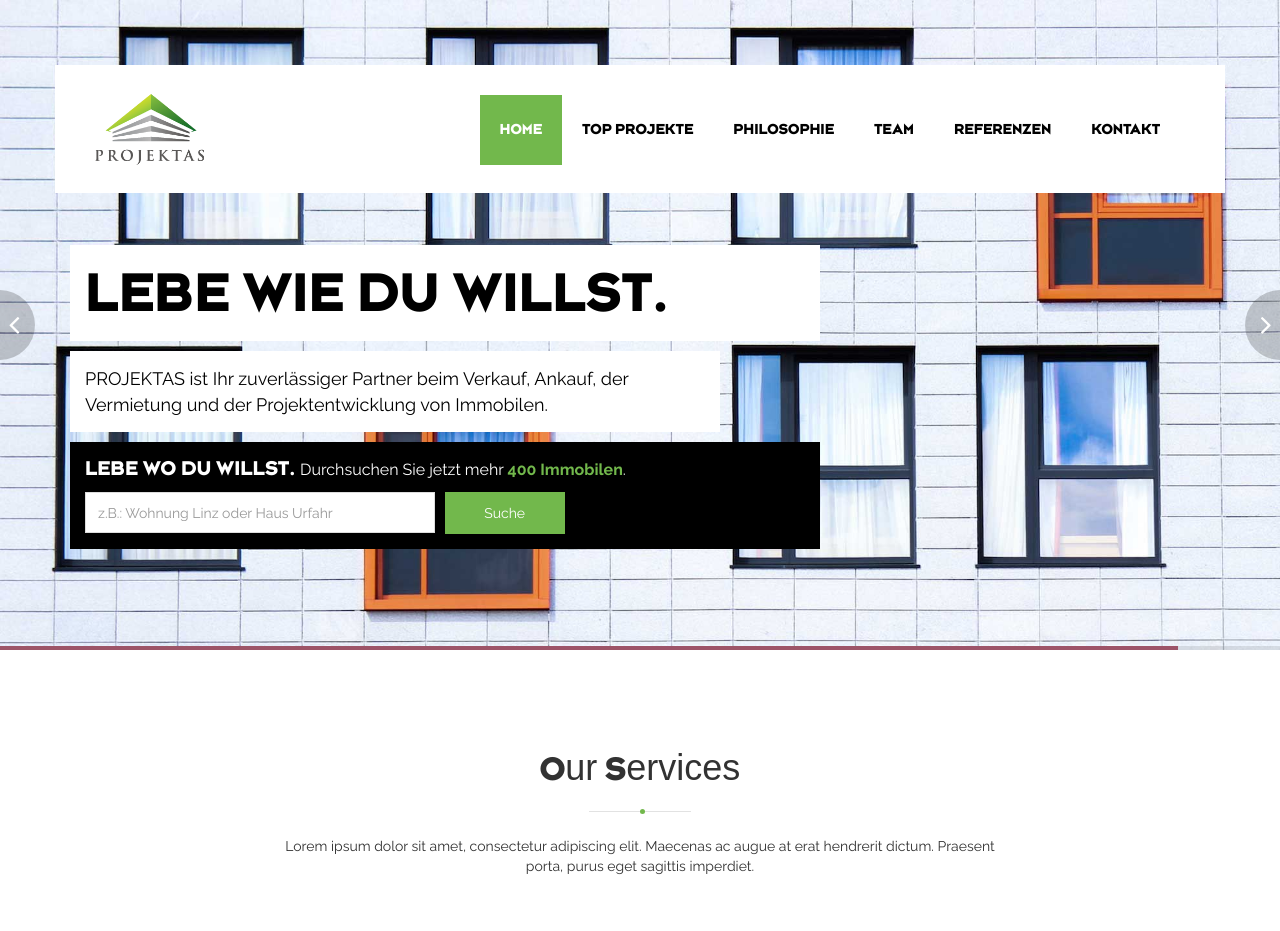
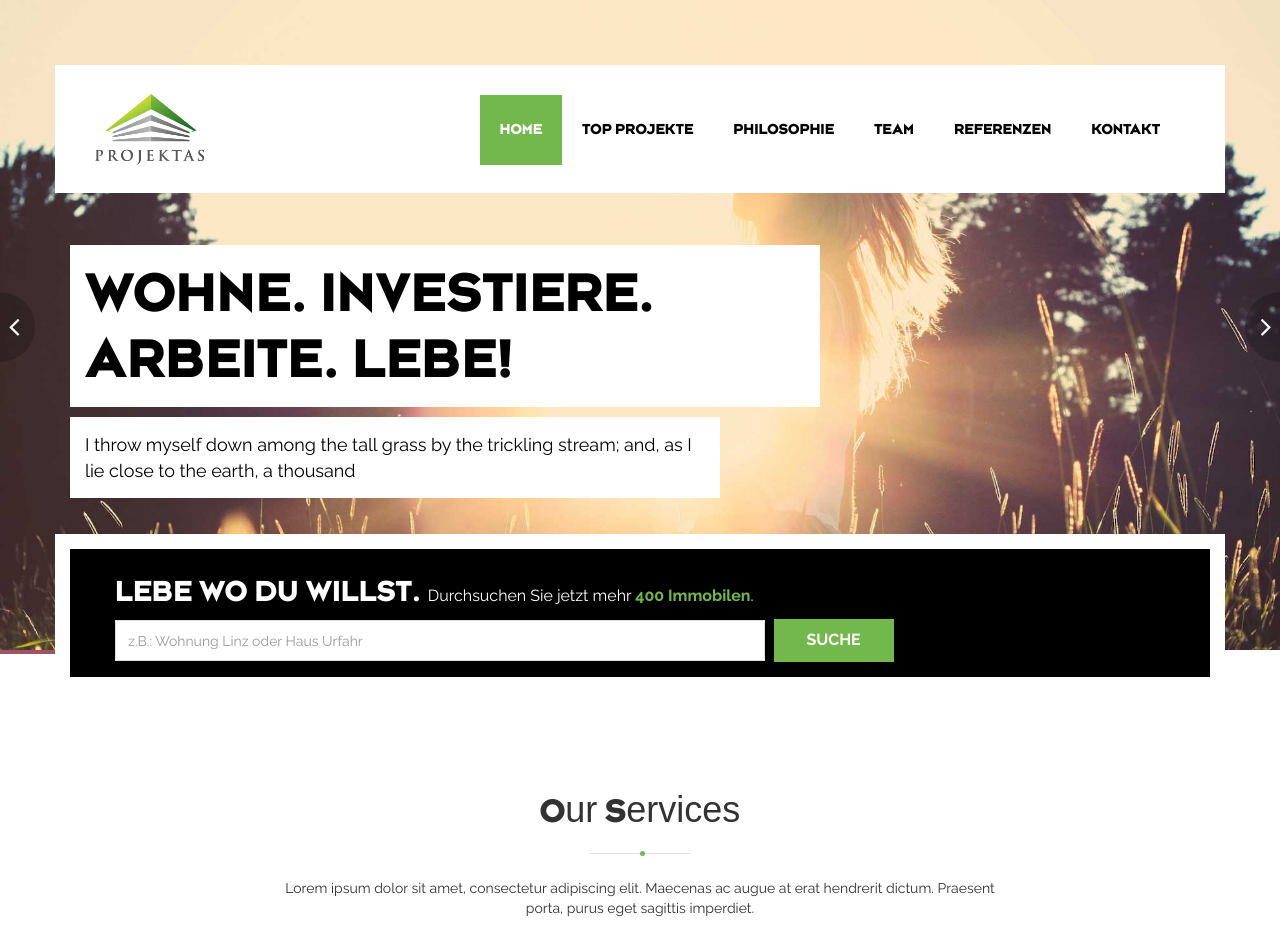
Before and after one commit to lukasrplus/projektas2, a plain HTML site: page index.html in a window 1280 px wide. Shown: the top 931 px of the page. Drawn offline with Linux system fonts and the light colour scheme; some packages are replaced by stand-ins of ours.

Commit message:
Seems to be a good landingpage start

```diff
--- a/css/masterstyles.css
+++ b/css/masterstyles.css
@@ -1,14 +1,32 @@
 .mainsearch {
+/*  background-color: rgba(0,0,0,0.7);*/
   background-color: black;
+  margin-top: -120px;
+
+  z-index: 100;
+  position: relative;
+  border: 15px solid white;
+
 }
 
 .mainsearch h4 {
   color: white;
   padding: 15px 15px 0px 15px;
-  font-size: 22px;
+  font-size: 32px;
 }
 
 .form-inline {
   margin-left: 15px;
   padding-bottom: 15px;
 }
+
+.btn {
+    border-radius: 0px;
+  border-width: 0px solid white;
+  background-color: #72b84c;
+  padding: 10px;
+}
+
+.search_input {
+  width: 650px !important;
+}
--- a/index.html
+++ b/index.html
@@ -87,16 +87,9 @@
                             <div class="col-sm-8">
                                  <div class="carousel-content">
                                     <h2><span>LEBE WIE DU WILLST.</span></h2>
-                                    <p>PROJEKTAS ist Ihr zuverlässiger Partner beim Verkauf, Ankauf, der Vermietung und der Projektentwicklung von Immobilen.</p>
-                                    <div class="mainsearch">
-                                    	 <h4>LEBE WO DU WILLST. <span style="font-family:'Raleway'; font-size: 16px;"> Durchsuchen Sie jetzt mehr <a href="" style="color: #72b84c; font-weight: 700; font-size: 16px; font-family:'Raleway'">400 Immobilen</a>.</span></h4>
-																				 <form class="form-inline">
-																				  <div class="form-group">
-																				    <input type="text" class="form-control" id="exampleInputName2" placeholder="z.B.: Wohnung Linz oder Haus Urfahr" style="width: 350px; height: 40px">
-																				  </div>
-																				  <button type="submit" class="btn btn-default" style="width: 120px; margin-left: 5px">Suche</button>
-																				</form>
-                                    </div>
+                                    <p>PROJEKTAS ist Ihr zuverlässiger Partner beim Verkauf, Ankauf, der Vermietung und der Projektentwicklung von Immobilen. <br>                                    <a href="#">Mehr über uns</a></p>
+
+
                                 </div>
                             </div>
                         </div>
@@ -111,7 +104,7 @@
                                  <div class="carousel-content">
                                     <h2><span>WOHNE. INVESTIERE. ARBEITE. LEBE!</span></h2>
                                     <p>I throw myself down among the tall grass by the trickling stream; and, as I lie close to the earth, a thousand</p>
-                                    <a class="btn btn-primary btn-lg" href="#">More Info</a>
+
                                 </div>
                             </div>
                         </div>
@@ -120,6 +113,24 @@
             </div><!--/.item-->
         </div><!--/.owl-carousel-->
     </div><!--/#main-slider-->
+
+  <div class="mainsearch container">
+      <div class="container">
+      	<div class="row">
+<!--       		<div class="col-sm-3"></div> -->
+      		<div class="col-sm-12">
+      			<h4>LEBE WO DU WILLST. <span style="font-family:'Raleway'; font-size: 16px;"> Durchsuchen Sie jetzt mehr <a href="" style="color: #72b84c; font-weight: 700; font-size: 16px; font-family:'Raleway'">400 Immobilen</a>.</span></h4>
+							<form class="form-inline">
+								<div class="form-group">
+									<input type="text" class="form-control search_input" placeholder="z.B.: Wohnung Linz oder Haus Urfahr" style="height: 40px">
+																							  </div>
+									<button type="submit" class="btn btn-default" style="width: 120px; margin-left: 5px">Suche</button>
+						</form>
+      		</div>
+      		</div>
+      	</div>
+
+ </div>
 
 	<!-- Start Our Services -->
 	<div id="our-services">
--- a/js/main.js
+++ b/js/main.js
@@ -63,7 +63,7 @@ jQuery(function ($) {
 
 	(function () {
 
-		var time = 7; // time in seconds
+		var time = 4; // time in seconds
 
 	 	var $progressBar,
 	      $bar,
@@ -102,7 +102,7 @@ jQuery(function ($) {
 	    //create div#progressBar and div#bar then append to $(".owl-carousel")
 	    function buildProgressBar(){
 	      $progressBar = $("<div>",{
-	        id:"progressBar"
+	        id:"progressar"
 	      });
 	      $bar = $("<div>",{
 	        id:"bar"
```
